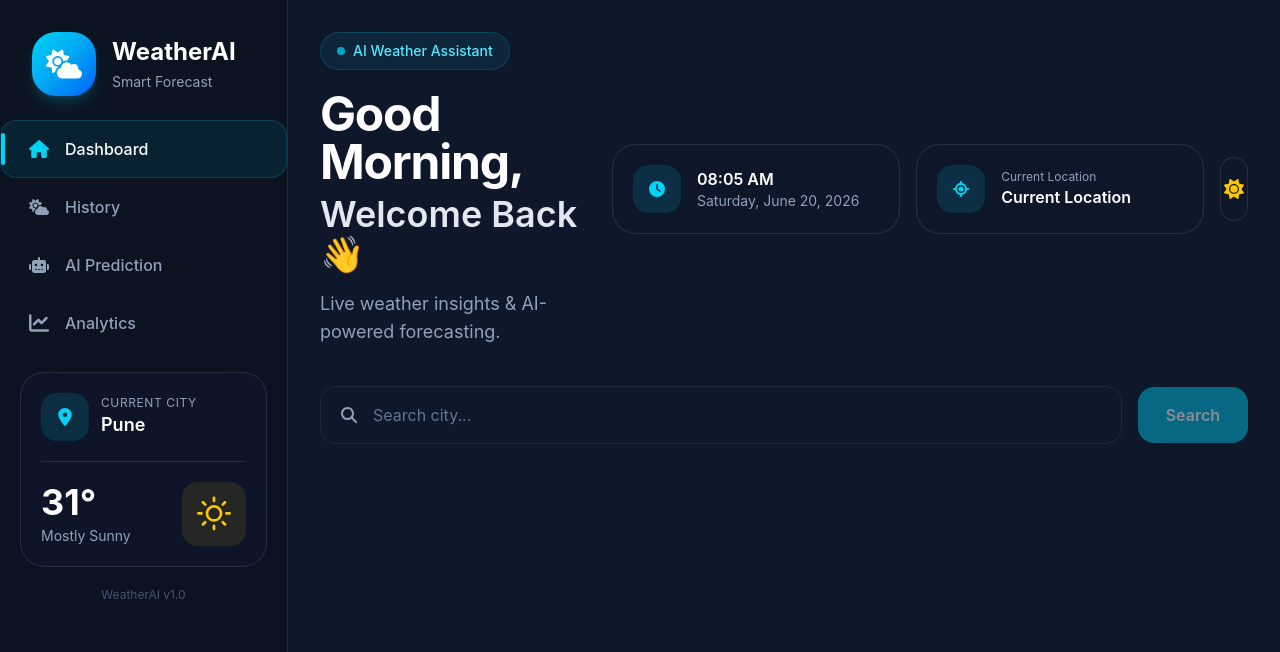
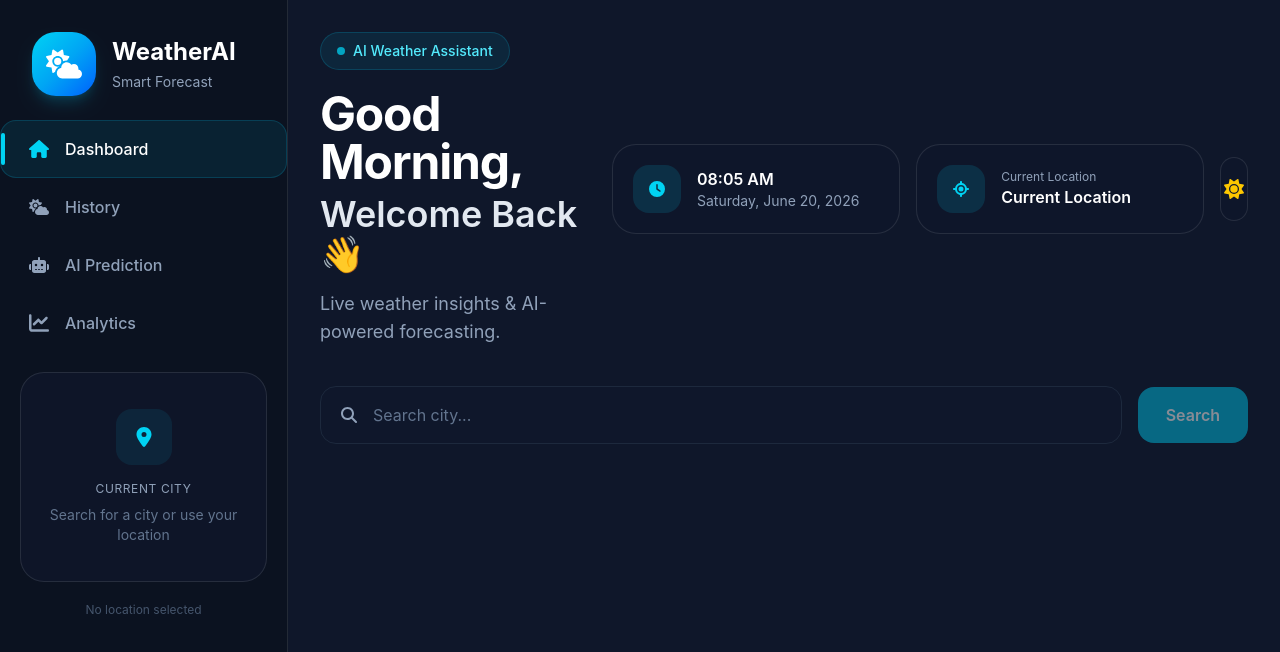
Before and after one commit to pratikshakadam912/AI-weather-prediction-system, a React app in the folder frontend/: page / in a window 1280 px wide. Shown: the top 652 px of the page. Built offline with nearby package versions, Linux system fonts and the light colour scheme; the HTML template or start-up script is replaced by a standard one.

Commit message:
sidebar default city removed

```diff
--- a/frontend/src/layout/Sidebar.jsx
+++ b/frontend/src/layout/Sidebar.jsx
@@ -23,7 +23,9 @@ function Sidebar() {
 
   return (
     <>
-      {/* Mobile Menu Button */}
+      {/* =========================
+          Mobile Menu Button
+      ========================= */}
 
       <button
         onClick={() => setOpen(true)}
@@ -52,7 +54,9 @@ function Sidebar() {
         <FaBars />
       </button>
 
-      {/* Overlay */}
+      {/* =========================
+          Mobile Overlay
+      ========================= */}
 
       {open && (
         <div
@@ -61,7 +65,9 @@ function Sidebar() {
         />
       )}
 
-      {/* Sidebar */}
+      {/* =========================
+          Sidebar
+      ========================= */}
 
       <aside
         className={`
@@ -91,7 +97,9 @@ function Sidebar() {
           }
         `}
       >
-        {/* Close Button */}
+        {/* =========================
+            Close Button
+        ========================= */}
 
         <button
           onClick={() => setOpen(false)}
@@ -113,7 +121,9 @@ function Sidebar() {
           <FaXmark />
         </button>
 
-        {/* Logo */}
+        {/* =========================
+            Logo
+        ========================= */}
 
         <div className="px-8 pt-8 pb-6">
           <div className="flex items-center gap-4">
@@ -157,7 +167,10 @@ function Sidebar() {
           </div>
         </div>
 
-        {/* Navigation */}
+        {/* =========================
+            Navigation
+        ========================= */}
+
         <SidebarItem
           icon={<FaHouse />}
           title="Dashboard"
@@ -186,7 +199,9 @@ function Sidebar() {
           onClick={() => setOpen(false)}
         />
 
-        {/*  Current Location  */}
+        {/* =========================
+            Current Location
+        ========================= */}
 
         <div className="p-5">
           <div
@@ -204,6 +219,12 @@ function Sidebar() {
               }
             `}
           >
+            {weather ? (
+              <>
+                {/* =========================
+                    Selected City
+                ========================= */}
+
                 <div className="flex items-center gap-3">
                   <div
                     className={`
@@ -238,10 +259,14 @@ function Sidebar() {
                         isDark ? "text-white" : "text-slate-800"
                       }`}
                     >
-                  {weather ? weather.city : "Pune"}
+                      {weather.city}
                     </h3>
                   </div>
                 </div>
+
+                {/* =========================
+                    Weather Information
+                ========================= */}
 
                 <div
                   className={`
@@ -264,7 +289,7 @@ function Sidebar() {
                         isDark ? "text-white" : "text-slate-800"
                       }`}
                     >
-                  {weather ? `${weather.temperature}°` : "31°"}
+                      {weather.temperature}°
                     </p>
 
                     <p
@@ -272,7 +297,7 @@ function Sidebar() {
                         isDark ? "text-slate-400" : "text-slate-500"
                       }`}
                     >
-                  {weather ? weather.description : "Mostly Sunny"}
+                      {weather.description}
                     </p>
                   </div>
 
@@ -293,20 +318,75 @@ sm:h-16
                     <WiDaySunny className="text-yellow-400 text-4xl sm:text-5xl" />
                   </div>
                 </div>
+              </>
+            ) : (
+              /* =========================
+                  No City Selected
+              ========================= */
+
+              <div className="text-center py-4">
+                <div
+                  className={`
+                    w-14
+                    h-14
+                    mx-auto
+                    rounded-2xl
+                    flex
+                    items-center
+                    justify-center
+
+                    ${isDark ? "bg-cyan-500/10" : "bg-blue-100"}
+                  `}
+                >
+                  <FaLocationDot
+                    className={`text-xl ${
+                      isDark ? "text-cyan-400" : "text-blue-500"
+                    }`}
+                  />
                 </div>
+
+                <p
+                  className={`text-xs uppercase tracking-wider mt-4 ${
+                    isDark ? "text-slate-400" : "text-slate-500"
+                  }`}
+                >
+                  Current City
+                </p>
+
+                <p
+                  className={`text-sm mt-2 ${
+                    isDark ? "text-slate-500" : "text-slate-500"
+                  }`}
+                >
+                  Search for a city or use your location
+                </p>
+              </div>
+            )}
+          </div>
+
+          {/* =========================
+              Sidebar Footer
+          ========================= */}
 
           <p
             className={`text-center text-xs mt-5 ${
               isDark ? "text-slate-600" : "text-slate-500"
             }`}
           >
-            {weather ? `Showing weather for ${weather.city}` : "WeatherAI v1.0"}
+            {weather
+              ? `Showing weather for ${weather.city}`
+              : "No location selected"}
           </p>
         </div>
       </aside>
     </>
   );
 }
+
+/* =========================
+   Sidebar Navigation Item
+========================= */
+
 function SidebarItem({ icon, title, to, onClick }) {
   const { theme } = useContext(WeatherContext);
 
```
Lines whose indentation alone changed are shown as unchanged.
